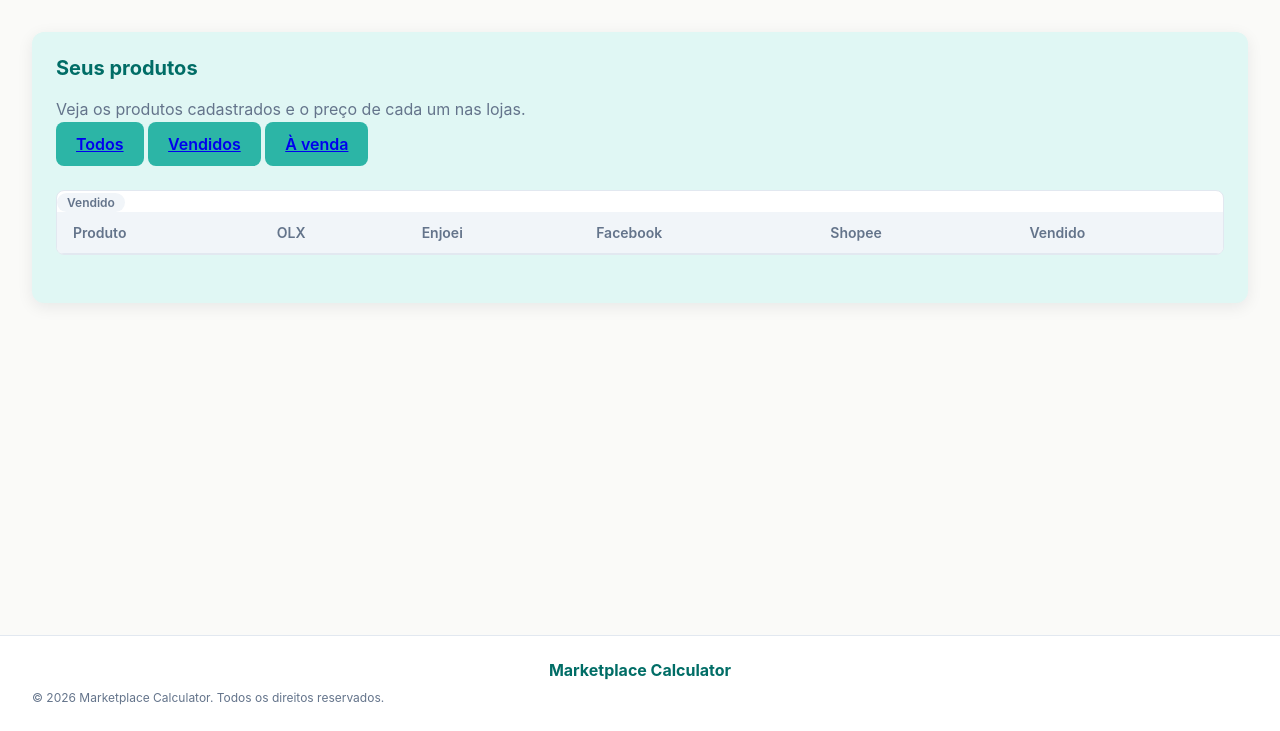
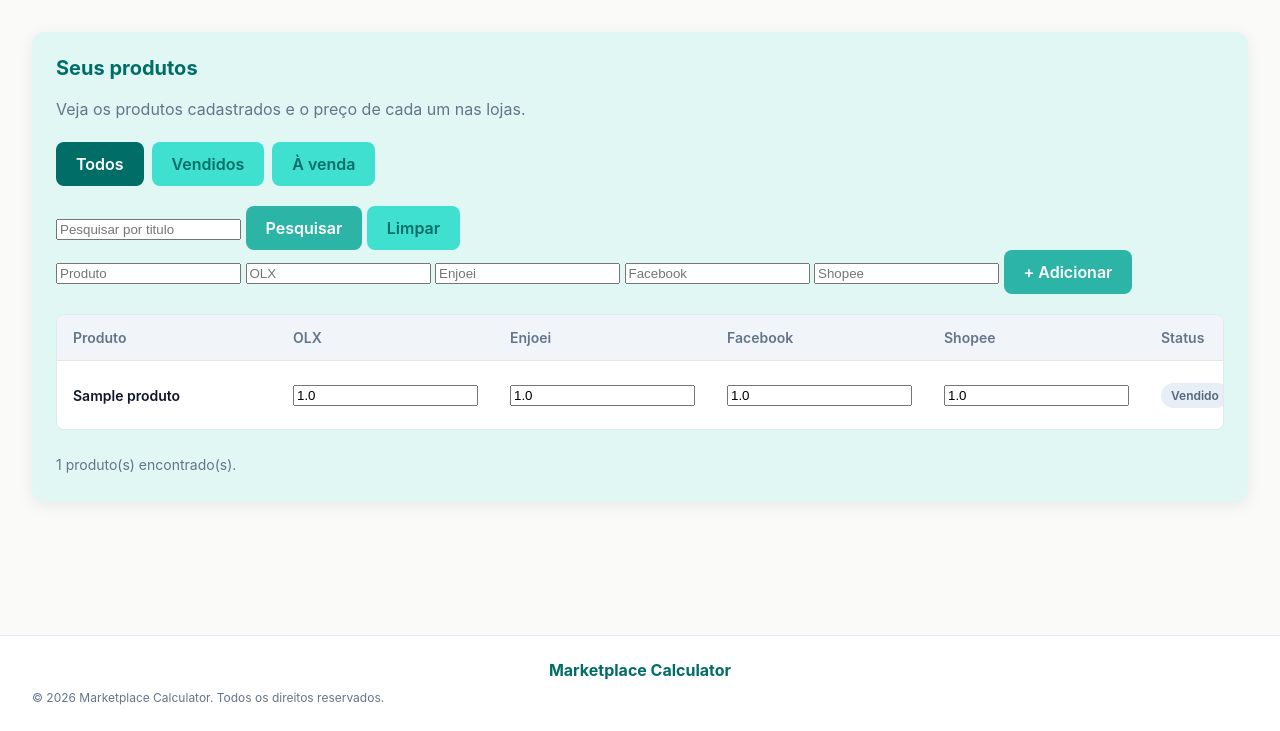
Before and after one commit to Vyrder06/marketplace-calculator, a Flask app: page /produtos in a window 1280 px wide. Shown: the part 69-800 px from the top of the page. Run offline with Flask 3, Linux system fonts and the light colour scheme; tables that the repository leaves empty hold one stand-in row (values such as "Sample post"); lists and menus that the app fills with data are empty.

Commit message:
integrated SQL to HTML, creating the table page and functions like: new product, delete product, filters, searchs, edit prices, etc.

```diff
--- a/app.py
+++ b/app.py
@@ -1,6 +1,5 @@
 from contextlib import closing
-
-from flask import Flask, render_template, request
+from flask import Flask, render_template, request, redirect, url_for
 import math
 import sqlite3
 from pathlib import Path
@@ -10,101 +9,7 @@ ARQUIVO_SQL = Path(__file__).with_name("database.sql")
 
 app = Flask(__name__)
 
-
-tabela_taxas = {
-    "olx": {
-        "taxa_percentual": 0.00,
-        "taxa_fixa": 0.00
-    },
-    "facebook": {
-        "taxa_percentual": 0.00,
-        "taxa_fixa": 0.00
-    },
-    "enjoei": {
-        "modos": {
-            "turbinado": {
-                "taxa_percentual": 0.18
-            },
-            "classico": {
-                "taxa_percentual": 0.12
-            }
-        },
-        "faixas": [
-            {"min": 0, "max": 15, "fixa": 2.50},
-            {"min": 15, "max": 50, "fixa": 5.50},
-            {"min": 50, "max": 70, "fixa": 7.50},
-            {"min": 70, "max": 100, "fixa": 8.50},
-            {"min": 100, "max": 150, "fixa": 13.50},
-            {"min": 150, "max": 300, "fixa": 22.50},
-            {"min": 300, "max": 500, "fixa": 25.00},
-            {"min": 500, "max": float("inf"), "fixa": 40.00}
-        ],
-        "taxa_saque": 3.00
-    },
-    "shopee": {
-        "faixas": [
-            {"min": 0, "max": 80, "percentual": 0.20, "fixa": 4.00},
-            {"min": 80, "max": 100, "percentual": 0.14, "fixa": 16.00},
-            {"min": 100, "max": 200, "percentual": 0.14, "fixa": 20.00},
-            {"min": 200, "max": 500, "percentual": 0.14, "fixa": 26.00},
-            {"min": 500, "max": float("inf"), "percentual": 0.14, "fixa": 26.00}
-        ],
-        "taxa_cpf": 3.00
-    }
-}
-def calcular_taxas(marketplace, preco, modo="classico"):
-    marketplace = marketplace.strip().lower()
-
-    if marketplace in ("olx", "facebook"):
-        return 0.0
-    if marketplace == "enjoei":
-        regras = tabela_taxas["enjoei"]
-
-        for faixa in regras["faixas"]:
-            if faixa["min"] < preco <= faixa["max"]:
-                percentual = regras["modos"][modo]["taxa_percentual"]
-                return preco * percentual + faixa["fixa"]
-
-    elif marketplace == "shopee":
-        regras = tabela_taxas["shopee"]
-
-        for faixa in regras["faixas"]:
-            if faixa["min"] < preco <= faixa["max"]:
-                return (
-                    preco * faixa["percentual"]
-                    + faixa["fixa"]
-                    +regras["taxa_cpf"]
-                )
-    raise ValueError ("O Marketplace e o preço devem ser valores usáveis.")
-
-
-
-def vender_por(marketplace, preco, modo="classico"):
-    marketplace = marketplace.strip().lower()
-
-
-    if marketplace in ("olx", "facebook"):
-        return preco
-    if marketplace == "enjoei":
-        regras = tabela_taxas["enjoei"]
-        percentual = regras["modos"][modo]["taxa_percentual"]
-        for faixa in regras["faixas"]:
-            taxa_fixa = faixa["fixa"]
-
-            valor_vender = (preco + taxa_fixa) / (1 - percentual)
-            if faixa["min"] < valor_vender <= faixa["max"]:
-                return math.ceil(valor_vender * 100) / 100
-    elif marketplace == "shopee":
-        regras = tabela_taxas["shopee"]
-        for faixa in regras["faixas"]:
-            taxa_fixa = faixa["fixa"]
-            percentual = faixa["percentual"]
-
-            valor_vender = (preco + taxa_fixa + regras["taxa_cpf"]) / (1 - percentual)
-            if faixa["min"] < valor_vender <= faixa["max"]:
-                return math.ceil(valor_vender * 100) / 100
-
-    raise ValueError ("Marketplace e/ou preço inválido!")
+CAMPOS_EDITAVEIS = {"nome", "olx", "enjoei", "facebook", "shopee"}
 
 def criar_tabela():
     with closing(sqlite3.connect(BANCO)) as conexao:
@@ -112,14 +17,19 @@ def criar_tabela():
 
 criar_tabela()
 
-FILTROS = {"todos": None, "vendido": 1, "nao_vendido": 0}
+FILTROS = {
+    "todos": None,
+    "vendido": 1,
+    "venda": 0,
+    "nao_vendido": 0
+}
 
 CONSULTA = """
 SELECT id, nome, enjoei, olx, facebook, shopee, vendido
 FROM produtos
 WHERE nome LIKE :busca
   AND (:vendido IS NULL OR vendido = :vendido)
-ORDER BY nome
+ORDER BY nome COLLATE NOCASE
 """
 
 @app.route("/")
@@ -135,13 +45,91 @@ def ofertas():
 
 @app.route("/produtos")
 def seus_produtos():
-    filtro = request.args.get("filtro", "todos")
-    vendido = FILTROS.get(filtro)
-    busca = "%" + request.args.get("busca", "") + "%"
+    filtro = request.args.get("filtro", "todos").lower()
+    if filtro not in FILTROS:
+        filtro = "todos"
+
+    vendido = FILTROS[filtro]
+
+    busca = request.args.get("busca", "").strip()
+    padrao = "%" + busca + "%"
+
     with closing(sqlite3.connect(BANCO)) as conexao:
         conexao.row_factory = sqlite3.Row
-        produtos = conexao.execute(CONSULTA, {"busca": busca, "vendido": vendido}).fetchall()
-    return render_template("produtos.html", produtos=produtos, filtro=filtro)
+
+        produtos = conexao.execute(
+            CONSULTA,
+            {
+                "busca": padrao,
+                "vendido": vendido
+            }
+        ).fetchall()
+
+    return render_template(
+        "produtos.html",
+        produtos=produtos,
+        filtro=filtro,
+        busca=busca
+    )
+
+@app.route("/produtos/<int:produto_id>/excluir", methods=["POST"])
+def excluir_produto(produto_id):
+    with closing(sqlite3.connect(BANCO)) as conexao:
+        conexao.execute("DELETE FROM produtos WHERE id = ?", (produto_id,))
+        conexao.commit()
+    return redirect(url_for("seus_produtos", busca=request.form.get("busca") or None))
+
+@app.route("/produtos/adicionar", methods=["POST"])
+def adicionar_produto():
+    nome = request.form.get("nome", "").strip()
+    olx = request.form.get("olx", "").strip()
+    enjoei = request.form.get("enjoei", "").strip()
+    facebook = request.form.get("facebook", "").strip()
+    shopee = request.form.get("shopee", "").strip()
+
+    if not nome:
+        return redirect(url_for("seus_produtos", erro="Digite um produto!"))
+    try:
+        olx = float(olx) if olx else None
+        enjoei = float(enjoei) if enjoei else None
+        facebook = float(facebook) if facebook else None
+        shopee = float(shopee) if shopee else None
+    except ValueError:
+        return redirect(url_for("seus_produtos",erro="Precos precisam ser todos numeros!"))
+
+    try:
+        with closing(sqlite3.connect(BANCO)) as conexao:
+            conexao.execute("INSERT INTO produtos (nome, enjoei, olx, facebook, shopee) VALUES (?, ?, ?, ?, ?)",
+                (nome, enjoei, olx, facebook, shopee))
+            conexao.commit()
+
+    except sqlite3.IntegrityError:
+        return redirect(url_for("seus_produtos", erro="Este produto ja existe"))
+
+    return redirect(url_for("seus_produtos"))
+
+@app.route("/produtos/<int:produto_id>/campo", methods=["POST"])
+def atualizar_campo(produto_id):
+    dados = request.get_json()
+    campo = dados.get("campo")
+    if campo not in CAMPOS_EDITAVEIS:
+        return {"erro": "Campo invalido"}, 400
+
+    valor = str(dados.get("valor", "")).strip()
+    try:
+        valor = float(valor) if valor else None
+    except ValueError:
+        return {"erro": "numero invalido!"}, 400
+
+    try:
+        with closing(sqlite3.connect(BANCO)) as conexao:
+            conexao.execute(f"UPDATE produtos SET {campo} = ? WHERE id = ?", (valor, produto_id))
+            conexao.commit()
+
+    except sqlite3.IntegrityError:
+        return {"erro": "valor nao permitido"}, 400
+
+    return{"ok": True}
 
 if __name__ == "__main__":
     app.run(debug=True)
--- a/static/css/style.css
+++ b/static/css/style.css
@@ -416,3 +416,112 @@ button:focus-visible {
     background-color: var(--cinza-claro);
     color: var(--cinza-texto);
 }
+
+/* Filtros */
+.filtros {
+    display: flex;
+    flex-wrap: wrap;
+    gap: 8px;
+    margin: 20px 0;
+}
+
+.botao-filtro {
+    display: inline-block;
+    padding: 12px 20px;
+    background-color: var(--verde-agua);
+    color: var(--verde-petroleo);
+    border-radius: 8px;
+    text-decoration: none;
+    font-weight: 600;
+    transition: 0.2s;
+}
+
+.botao-filtro:hover,
+.botao-filtro.ativo {
+    background-color: var(--verde-petroleo);
+    color: white;
+}
+
+/* Área da tabela */
+.tabela-rolagem {
+    width: 100%;
+    overflow-x: auto;
+    margin-top: 20px;
+    border-radius: 8px;
+}
+
+/* Tabela */
+.tabela-produtos {
+    width: 100%;
+    border-collapse: collapse;
+    background-color: white;
+    min-width: 750px;
+}
+
+/* Cabeçalho */
+.tabela-produtos thead {
+    background-color: var(--verde-petroleo);
+    color: white;
+}
+
+.tabela-produtos th {
+    padding: 14px 16px;
+    text-align: left;
+    white-space: nowrap;
+}
+
+/* Linhas e células */
+.tabela-produtos td {
+    padding: 12px 16px;
+    border-bottom: 1px solid var(--cinza-borda);
+    white-space: nowrap;
+}
+
+.tabela-produtos tbody tr:nth-child(even) {
+    background-color: var(--verde-agua-suave);
+}
+
+.tabela-produtos tbody tr:hover {
+    background-color: var(--verde-agua-claro);
+}
+
+/* Nome do produto */
+.nome-produto {
+    font-weight: 600;
+    min-width: 220px;
+    white-space: normal !important;
+}
+
+/* Status */
+.selo {
+    display: inline-block;
+    padding: 5px 10px;
+    border-radius: 20px;
+    font-size: 12px;
+    font-weight: 600;
+}
+
+.selo-vendido {
+    background-color: #E8EEF5;
+    color: #53677F;
+}
+
+.selo-venda {
+    background-color: var(--verde-agua-claro);
+    color: var(--verde-petroleo);
+}
+
+/* Nenhum produto */
+.vazio {
+    text-align: center;
+    padding: 30px !important;
+}
+
+/* Contador */
+.contador-produtos {
+    margin-top: 15px;
+    font-size: 14px;
+    color: var(--cinza-texto);
+}
+input.salvo { border-color: var(--verde-agua-escuro); }
+input.erro  { border-color: #B3261E; }
--- a/templates/produtos.html
+++ b/templates/produtos.html
@@ -1,16 +1,22 @@
+
 <!DOCTYPE html>
 <html lang="pt-BR">
 <head>
     <meta charset="UTF-8">
     <meta name="viewport" content="width=device-width, initial-scale=1.0">
-    <link rel="stylesheet" href="{{ url_for('static', filename='css/style.css') }}">
+
+    <link rel="stylesheet"
+          href="{{ url_for('static', filename='css/style.css') }}">
+
     <title>Seus produtos</title>
 </head>
+
 <body>
 
-
     <header class="header">
-        <a href="{{ url_for('home') }}" class="home" title="Voltar para a página inicial">
+        <a href="{{ url_for('home') }}"
+           class="home"
+           title="Voltar para a página inicial">
             <h1>Marketplace Calculator</h1>
         </a>
     </header>
@@ -18,20 +24,55 @@
     <main class="container">
 
         <section class="cartao">
+
             <h2>Seus produtos</h2>
+
             <p>Veja os produtos cadastrados e o preço de cada um nas lojas.</p>
 
-            <button type = "button">
-                <a href="{{ url_for('seus_produtos', filtro='todos') }}">Todos</a>
-            </button>
-            <button type = "button">
-                <a href="{{ url_for('seus_produtos', filtro='vendido') }}">Vendidos</a>
-            </button>
-            <button type = "button">
-                <a href="{{ url_for('seus_produtos', filtro='venda') }}">À venda</a>
-            </button>
+
+            <nav class="filtros">
+
+                <a href="{{ url_for('seus_produtos', filtro='todos') }}"
+                   class="botao-filtro {{ 'ativo' if filtro == 'todos' else '' }}">
+                    Todos
+                </a>
+
+                <a href="{{ url_for('seus_produtos', filtro='vendido') }}"
+                   class="botao-filtro {{ 'ativo' if filtro == 'vendido' else '' }}">
+                    Vendidos
+                </a>
+
+                <a href="{{ url_for('seus_produtos', filtro='venda') }}"
+                   class="botao-filtro {{ 'ativo' if filtro == 'venda' else '' }}">
+                    À venda
+                </a>
+
+            </nav>
+
+                <form method="get" action="{{ url_for('seus_produtos') }}">
+                    <input type="text" name="busca" value="{{ busca }}" placeholder="Pesquisar por titulo">
+                    <button type="submit">Pesquisar</button>
+                    <a href="{{ url_for('seus_produtos') }}"
+                    class="botao-filtro"
+                    >Limpar
+                    </a>
+                </form>
+
+            {% if erro %}<p class="erro">{{ erro }}</p>{% endif %}
+
+            <form method="post" action="{{ url_for('adicionar_produto') }}">
+                <input type="text" name="nome" placeholder="Produto" required>
+                <input type="number" name="olx" placeholder="OLX" min="" step="any">
+                <input type="number" name="enjoei" placeholder="Enjoei" min="0" step="any">
+                <input type="number" name="facebook" placeholder="Facebook" min="0" step="any">
+                <input type="number" name="shopee" placeholder="Shopee" min="0" step="any">
+                <button type="submit">+ Adicionar</button>
+            </form>
+
             <div class="tabela-rolagem">
+
                 <table class="tabela-produtos">
+
                     <thead>
                         <tr>
                             <th>Produto</th>
@@ -39,24 +80,83 @@
                             <th>Enjoei</th>
                             <th>Facebook</th>
                             <th>Shopee</th>
-                            <th>Vendido</th>
+                            <th>Status</th>
+                            <th>Excluir</th>
                         </tr>
                     </thead>
+
                     <tbody>
-                    {% for p in produtos %}
+
+                        {% for p in produtos %}
+
+
+                        <tr>
+
+                            <td class="nome-produto">
+                                {{ p["nome"] }}
+                            </td>
+
+                            <td>
+                                <input type="number" step="any" min=""
+                                    value="{{ p['olx'] if p['olx'] is not none else '' }}"
+                                    data-id="{{ p['id'] }}" data-campo="olx" onchange="salvarCampo(this)">
+                            </td>
+
+
+                            <td>
+                                 <input type="number" step="any" min=""
+                                    value="{{ p['enjoei'] if p['enjoei'] is not none else '' }}"
+                                    data-id="{{ p['id'] }}" data-campo="enjoei" onchange="salvarCampo(this)">
+                            </td>
+
+                            <td>
+                                 <input type="number" step="any" min=""
+                                    value="{{ p['facebook'] if p['facebook'] is not none else '' }}"
+                                    data-id="{{ p['id'] }}" data-campo="facebook" onchange="salvarCampo(this)">
+                            </td>
+
+                            <td>
+                                 <input type="number" step="any" min=""
+                                    value="{{ p['shopee'] if p['shopee'] is not none else '' }}"
+                                    data-id="{{ p['id'] }}" data-campo="shopee" onchange="salvarCampo(this)">
+                            </td>
+
+                            <td>
                                 <span class="selo {{ 'selo-vendido' if p['vendido'] else 'selo-venda' }}">
                                     {{ "Vendido" if p["vendido"] else "À venda" }}
                                 </span>
                             </td>
+
+                             <td>
+                                <form method="post" action="{{ url_for('excluir_produto', produto_id=p['id']) }}"
+                                    onsubmit="return confirm('Apagar este produto?')">
+                                    <input type="hidden" name="busca" value="{{ busca }}">
+                                    <button type="submit">X</button>
+                                </form>
+                            </td>
+
                         </tr>
-                    {% else %}
+
+                        {% else %}
+
                         <tr>
-                            <td colspan="9" class="vazio">Nenhum produto cadastrado ainda.</td>
+                            <td colspan="6" class="vazio">
+                                Nenhum produto encontrado.
+                            </td>
                         </tr>
-                    {% endfor %}
+
+                        {% endfor %}
+
                     </tbody>
+
                 </table>
+
             </div>
+
+            <p class="contador-produtos">
+                {{ produtos|length }} produto(s) encontrado(s).
+            </p>
+
         </section>
 
     </main>
```
Also changed, not shown: static/js/script.js (+8 -10 lines).
